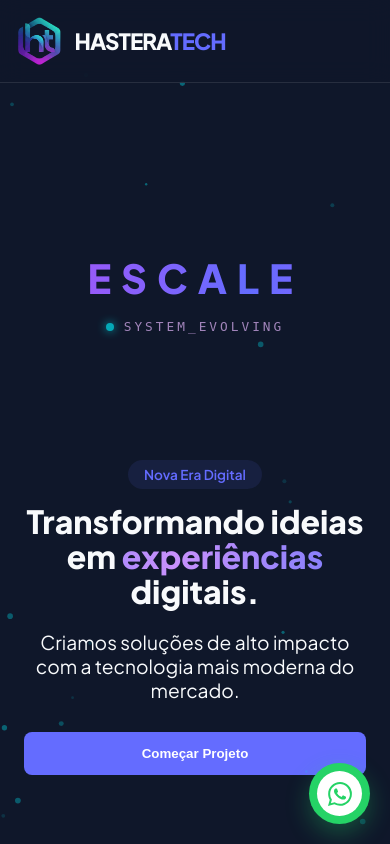
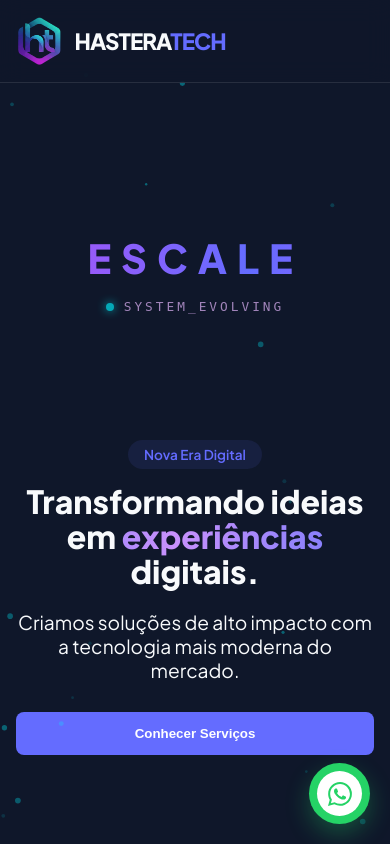
Before and after one commit to renansnere-dev/hasteratech, a React (Vite) app: page / in a window 390 px wide. Built offline with nearby package versions, Linux system fonts and the light colour scheme.

Commit message:
Ajustes no service e no body do saite, mudança de paleta de cores

```diff
--- a/src/App.css
+++ b/src/App.css
@@ -121,7 +121,7 @@
   animation: shine 4s linear infinite;
 }
 
-/* Animação de Tecnologia (Círculos Pulsantes) */
+/* Animação de Tecnologia (Transição de Palavras) */
 .hero-visual {
   display: flex;
   justify-content: center;
@@ -389,7 +389,7 @@
   .hero-section {
     grid-template-columns: 1fr;
     text-align: center;
-    padding: 60px 1.5rem;
+    padding: 40px 1rem;
     gap: 20px;
   }
 
@@ -751,7 +751,7 @@
 
 .drag-card small {
   font-size: 0.7rem;
-  color: #00f2fe;
+  color: #737afa;
   margin-top: 5px;
 }
 
@@ -847,7 +847,7 @@ html {
 }
 
 .drag-card:hover {
-  border-color: rgba(0, 242, 254, 0.5);
+  border-color:#737afa
 }
 
 .card-content {
@@ -872,7 +872,7 @@ html {
 
 .card-text small {
   font-size: 0.7rem;
-  color: #00f2fe;
+  color: #737afa;
 }
 
 /* Overlay que escurece o fundo */
--- a/src/App.jsx
+++ b/src/App.jsx
@@ -106,7 +106,7 @@ function App() {
               <p>Criamos soluções de alto impacto com a tecnologia mais moderna do mercado.</p>
               <div className="cta-group">
                 <button onClick={scrollToPortfolio} className="btn-primary">
-                  Começar Projeto
+                  Conhecer Serviços
                 </button>
               </div>
             </div>
--- a/src/components/ServicosInterativos.jsx
+++ b/src/components/ServicosInterativos.jsx
@@ -57,9 +57,9 @@ const handlePhoneChange = (e) => {
   return (
     <div className="portfolio-container">
       <div className="interactive-title">
-        <span className="badge">Budget Builder</span>
+        <span className="badge">Selecione os Serviços</span>
         <h2>Monte sua solução personalizada</h2>
-        <p>Arraste os cards para a direita para selecionar</p>
+        <p>Arraste os cards para a direita e faça seu orçamento</p>
       </div>
 
       <div className="drag-area-container">
@@ -70,7 +70,7 @@ const handlePhoneChange = (e) => {
               drag="x"
               dragConstraints={{ left: 0, right: 300 }}
               onDragEnd={(e, info) => handleDragEnd(e, info, s)}
-              whileDrag={{ scale: 1.05, zIndex: 10, boxShadow: "0px 10px 30px rgba(0,242,254,0.5)" }}
+              whileDrag={{ scale: 1.05, zIndex: 10, boxShadow: "0px 10px 30px rgba(227, 181, 236, 0.5)" }}
               className="drag-card"
             >
               <div className="card-content">
```
